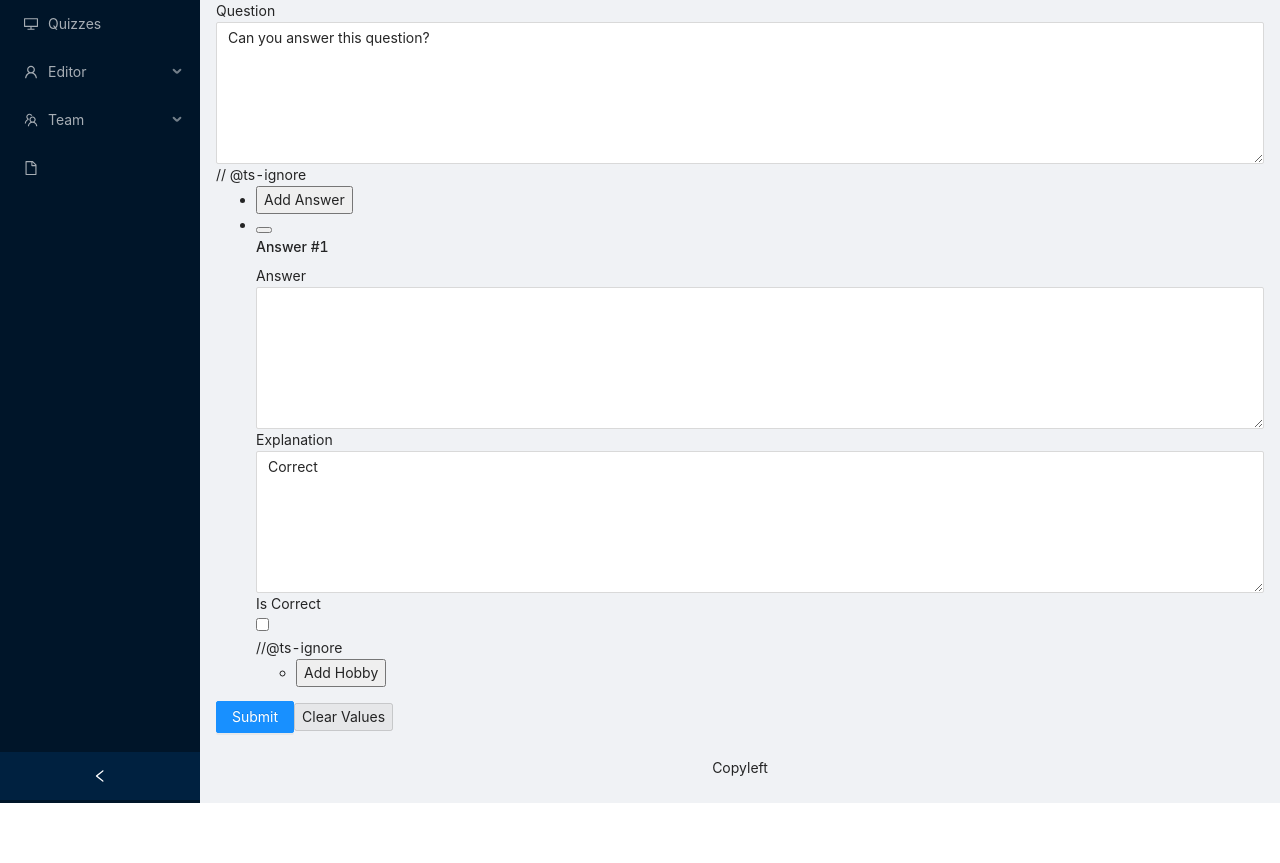
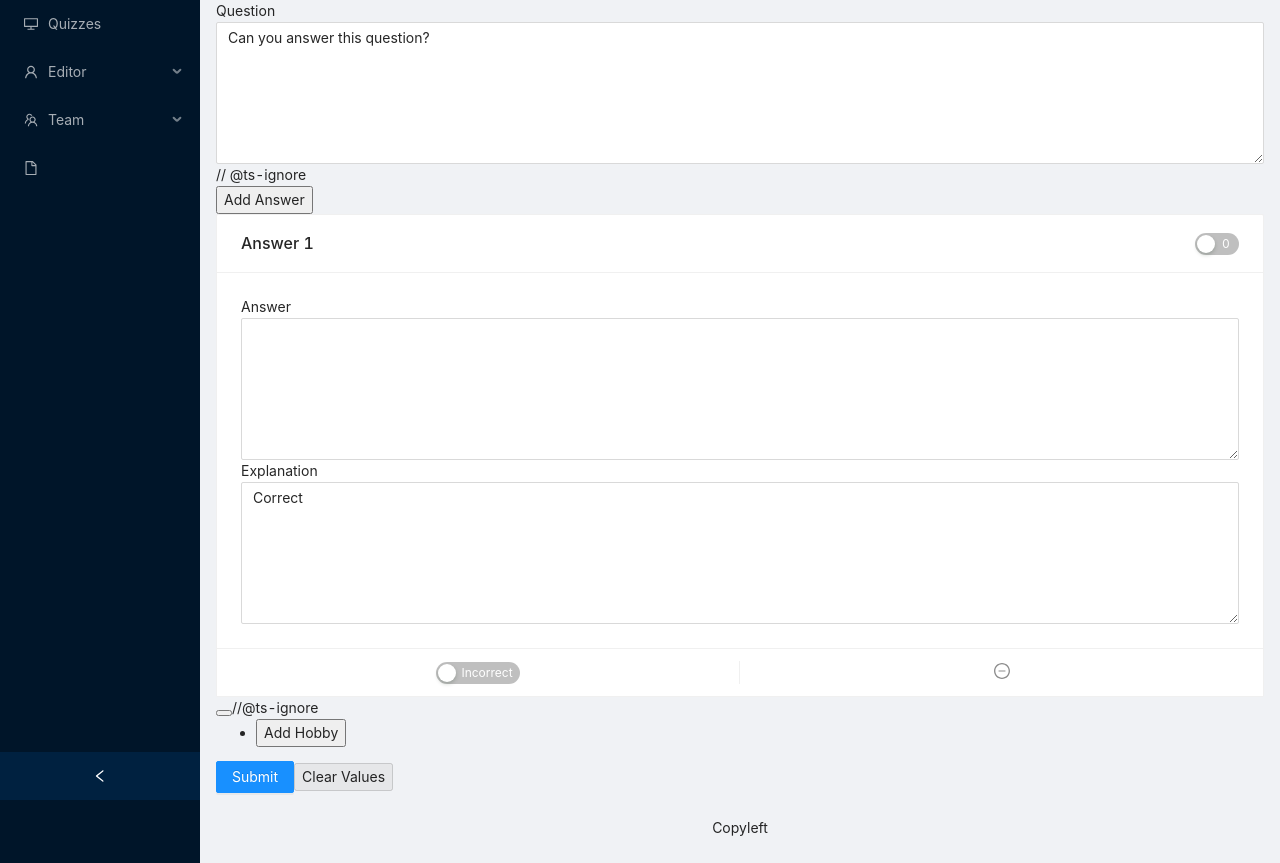
Before and after one commit to snytkine/quizzer-fe, a React (Create React App) app: page /reduxformeditor in a window 1280 px wide. Before the commit the page ends 803 px from the top, so only its background shows below. Built offline with nearby package versions, Linux system fonts and the light colour scheme.

Commit message:
Make use of Switch to set isCorrect for answer. Using Card component to display edit answer

```diff
--- a/src/Components/editor/ReduxFormEditor.tsx
+++ b/src/Components/editor/ReduxFormEditor.tsx
@@ -1,9 +1,41 @@
 import React from 'react';
-import { Field, FieldArray, reduxForm } from 'redux-form';
+import { Field, FieldArray, reduxForm, change } from 'redux-form';
+import { connect } from 'react-redux';
 import validate from './validate';
-import { Button, Form, Input } from 'antd';
+import { Button, Form, Input, Card, Col, Switch } from 'antd';
+import { MinusCircleOutlined, PlusOutlined } from '@ant-design/icons';
 
 const { TextArea } = Input;
+
+const renderAnswerTitle = (props: { id: number, fieldName: string }) => {
+  const { id, fieldName } = props;
+  return (
+      <div>
+        <span>{`Answer ${id + 1}`}</span>
+        <Field
+            name={`${fieldName}.isCorrect`}
+            type="checkbox"
+            component={renderField}
+            label="Is Correct"
+        />
+      </div>
+  );
+
+};
+
+let IsCorrectSwitch = (props: {answer: string, dispatch?: Function}) => {
+
+  const {answer, dispatch} = props;
+
+  return <Switch
+      checkedChildren="Correct"
+      unCheckedChildren="  Incorrect "
+      onChange={(checked) => {
+        dispatch(change('editQuestion', `${answer}.isCorrect`, checked));
+      }}/>
+};
+
+IsCorrectSwitch = connect()(IsCorrectSwitch);
 
 const renderField = ({ input, label, type, meta: { touched, error } }) => (
     <div>
@@ -53,26 +85,31 @@ const renderHobbies = ({ fields, meta: { error } }) => (
 );
 
 
-const renderAnswers = ({ fields, meta: { error, submitFailed } }) => (
-    <ul>
-      <li>
+let renderAnswers = ({ fields, meta: { error, submitFailed }, dispatch }) => (
+    <div>
+      <div>
         <button type="button" onClick={() => fields.push({})}>
           Add Answer
         </button>
         {submitFailed && error && <span>{error}</span>}
-      </li>
+      </div>
       {fields.map((answer, index) => {
+
 
             console.log('answer=', JSON.stringify(answer));
 
-            return (<li key={index}>
-              <button
-                  type="button"
-                  title="Remove Answer"
+            return (
+                <div key={index}>
+                  <Card title={`Answer ${index + 1}`}
+                        extra={<Switch checkedChildren="1" unCheckedChildren="0"/>}
+                        style={{ width: '100%' }}
+                        actions={[
+                          <IsCorrectSwitch answer={answer}/>,
+                          <MinusCircleOutlined
+                              className="dynamic-delete-button"
                               onClick={() => fields.remove(index)}
-              />
-              <h4>Answer #{index + 1}</h4>
-
+                          />,
+                        ]}>
                     <Field
                         name={`${answer}.body`}
                         type="text"
@@ -88,22 +125,24 @@ const renderAnswers = ({ fields, meta: { error, submitFailed } }) => (
                         component={renderTextArea}
                         label="Explanation"
                     />
+                  </Card>
 
-              <Field
-                  name={`${answer}.isCorrect`}
-                  type="checkbox"
-                  component={renderField}
-                  label="Is Correct"
+                  <button
+                      type="button"
+                      title="Remove Answer"
+                      onClick={() => fields.remove(index)}
                   />
+
                   //@ts-ignore
                   <FieldArray name={`${answer}.hobbies`} component={renderHobbies}/>
-            </li>);
+                </div>);
           },
       )}
-    </ul>
+    </div>
 );
 
-const FieldArraysForm = props => {
+
+let QuestionEditorForm = props => {
   const { handleSubmit, pristine, reset, submitting } = props;
   return (
       <form onSubmit={handleSubmit}>
@@ -130,8 +169,10 @@ const FieldArraysForm = props => {
   );
 };
 
+renderAnswers = connect()(renderAnswers);
+
 export default reduxForm({
-  form: 'fieldArrays', // a unique identifier for this form
+  form: 'editQuestion', // a unique identifier for this form
   initialValues: {
     question: 'Can you answer this question?', answers: [{
       answer: 'This is correct',
@@ -143,4 +184,4 @@ export default reduxForm({
     console.log(data);
   },
   validate,
-})(FieldArraysForm);
+})(QuestionEditorForm);
```
Lines whose indentation alone changed are shown as unchanged.
